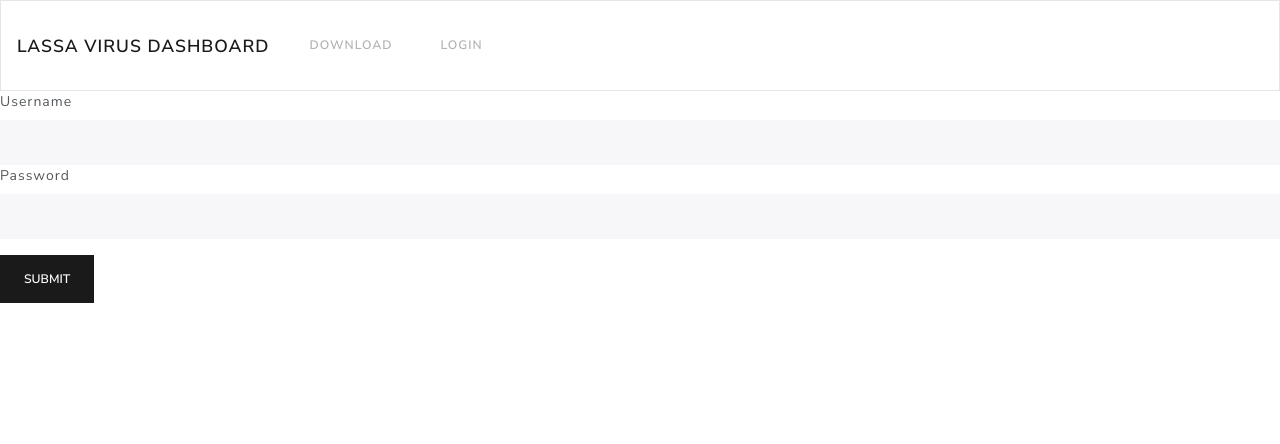
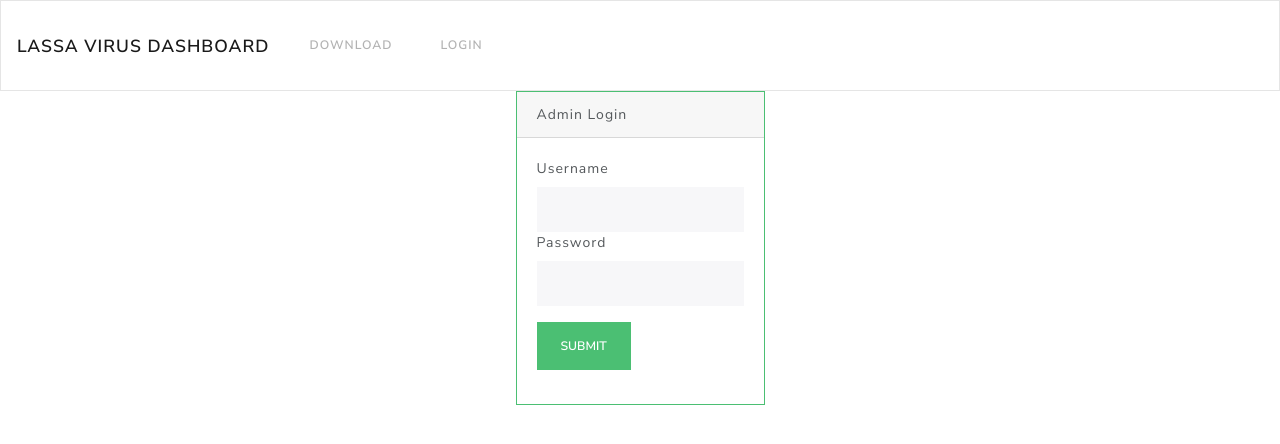
Before and after one commit to tvarrelman/LassaMapping, a Flask app: page /login in a window 1280 px wide. Shown: the top 444 px of the page. Run offline with Flask 2, Linux system fonts and the light colour scheme; some libraries are stand-ins or nearby versions.

Commit message:
updated app aesthetics

```diff
--- a/LassaMappingApp/routes.py
+++ b/LassaMappingApp/routes.py
@@ -23,7 +23,7 @@ def main_page():
     # Returns the rendered .html for the index webpage
     return render_template('index.html', message=message)
 @app.route('/LassaHumans')
-def mapping():
+def human_mapping():
     human_data = human_mapper()
     return render_template('human_mapper.html', human_data=human_data)
 @app.route('/LassaRodents')
--- a/LassaMappingApp/templates/index.html
+++ b/LassaMappingApp/templates/index.html
@@ -21,9 +21,9 @@
 		<div class="collapse navbar-collapse" id="navbarColor01">
 			<ul class="navbar-nav mr-auto">
 				<li class="nav-item">
-        				<a class="nav-link" href="Download">Download</a>
+        				<a class="nav-link" href="{{ url_for('download_page') }}">Download</a>
                                 <li class="nav-item">
-                                        <a class="nav-link" href="login">Login</a>
+                                        <a class="nav-link" href="{{ url_for('login') }}">Login</a>
 			</ul>
 
 		</div>
--- a/LassaMappingApp/templates/login.html
+++ b/LassaMappingApp/templates/login.html
@@ -2,7 +2,7 @@
 <html>
 <link rel="stylesheet" href="/static/bootstrap.css">
         <head>
-                <title>Admin</title>
+                <title>Admin Login</title>
         </head>
         <nav class="navbar navbar-expand-lg navbar-light bg-light">
                 <a class="navbar-brand" href="{{ url_for('main_page') }}">Lassa Virus Dashboard</a>
@@ -13,31 +13,37 @@
                 <div class="collapse navbar-collapse" id="navbarColor01">
                         <ul class="navbar-nav mr-auto">
                                 <li class="nav-item">
-                                        <a class="nav-link" href="Download">Download</a>
+                                        <a class="nav-link" href="{{ url_for('download_page') }}">Download</a>
 				<li class="nav-item">
-					<a class="nav-link" href="login">Login</a>
+					<a class="nav-link" href="{{ url_for('login') }}">Login</a>
                         </ul>
 
                 </div>
         </nav>
 
         <body>
+	<div class="container-fluid">
+		<div class="row justify-content-center">
+			<div class="card border-success mb-3" style="max-width: 20rem;">
+  				<div class="card-header">Admin Login</div>
+  				<div class="card-body">
 					<form action="" method="POST" role="form">
 						<div class="form-group">
 							<!--{{ form.hidden_tag() }}-->
 							<fieldset>
 								<label for="username" class="control-label">Username</label>
 								<input class="form-control" type="text" name="username">
-				<!--{{ form.username }}-->
   							</fieldset>
 							<fieldset>
 								<label for "password" class="control-label">Password</label>
 								<input class="form-control" type="password" name="password">
-				<!--{{ form.password }}-->
 							</fieldset>
 						</div>
-		<button type="submit" class="btn btn-primary">Submit</button>
+						<button type="submit" class="btn btn-success">Submit</button>
 					</form>
-
+				</div>
+			</div>
+		</div>
+	</div>
 	</body>
 </html>
```
Also changed, not shown: LassaMappingApp/templates/download.html (+4 -4 lines). Lines whose indentation alone changed are shown as unchanged.
